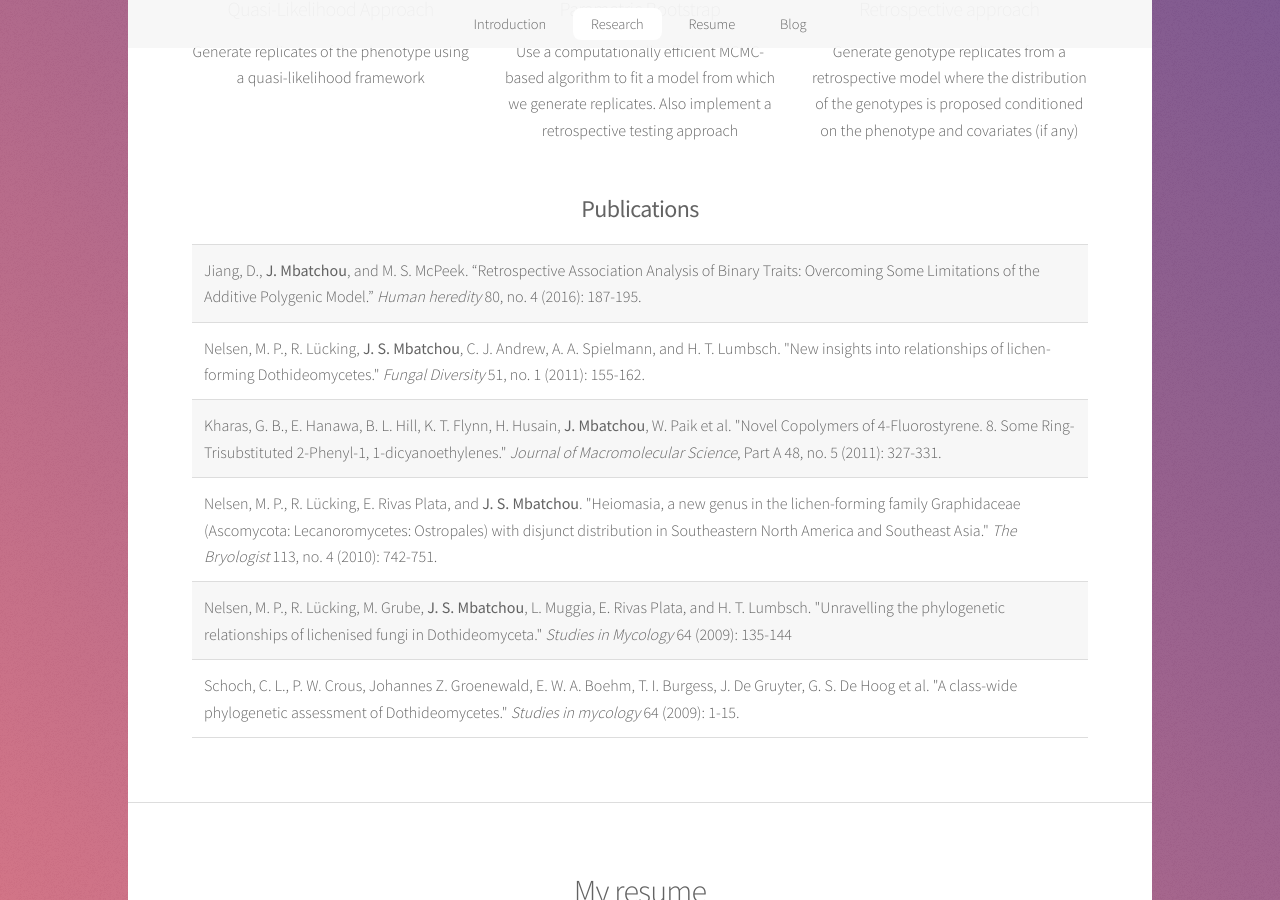
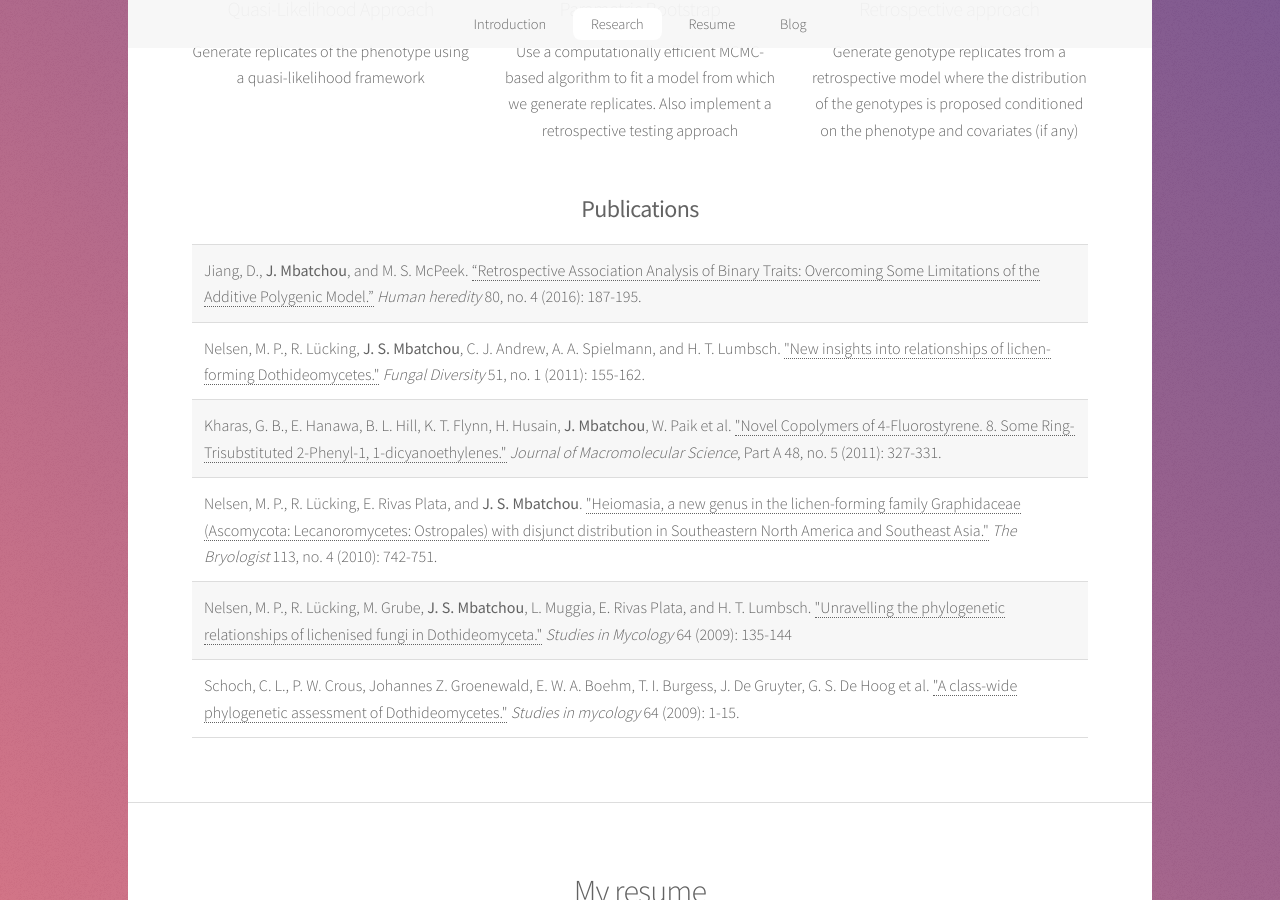
Before and after one commit to joellesophya/joellesophya.github.io, a Jekyll site: the page built from index.html, in a window 1280 px wide and 900 px high, scrolled down 1489 px. Built offline with Jekyll 4.4.1, drawn with Linux system fonts in a browser that asks for light colours.

Commit message:
Improving publications section

```diff
--- a/index.html
+++ b/index.html
@@ -48,23 +48,23 @@
 			<table>
 				<tbody>
 					<tr>
-						<td align="left">Jiang, D., <b>J. Mbatchou</b>, and M. S. McPeek. “Retrospective Association Analysis of Binary Traits: Overcoming Some Limitations of the Additive Polygenic Model.” <i>Human heredity</i> 80, no. 4 (2016): 187-195.</td>
+						<td align="left">Jiang, D., <b>J. Mbatchou</b>, and M. S. McPeek. <a href="https://scholar.google.com/citations?view_op=view_citation&hl=en&user=njW-kAMAAAAJ&citation_for_view=njW-kAMAAAAJ:zYLM7Y9cAGgC">“Retrospective Association Analysis of Binary Traits: Overcoming Some Limitations of the Additive Polygenic Model.”</a> <i>Human heredity</i> 80, no. 4 (2016): 187-195.</td>
 					</tr>
 					<tr>
-						<td align="left">Nelsen, M. P., R. Lücking, <b>J. S. Mbatchou</b>, C. J. Andrew, A. A. Spielmann, and H. T. Lumbsch. "New insights into relationships of lichen-forming Dothideomycetes." <i>Fungal Diversity</i> 51, no. 1 (2011): 155-162.</td>
+						<td align="left">Nelsen, M. P., R. Lücking, <b>J. S. Mbatchou</b>, C. J. Andrew, A. A. Spielmann, and H. T. Lumbsch. <a href="https://scholar.google.com/citations?view_op=view_citation&hl=en&user=njW-kAMAAAAJ&citation_for_view=njW-kAMAAAAJ:2osOgNQ5qMEC">"New insights into relationships of lichen-forming Dothideomycetes."</a> <i>Fungal Diversity</i> 51, no. 1 (2011): 155-162.</td>
 					</tr>
 					<tr>
-						<td align="left">Kharas, G. B., E. Hanawa, B. L. Hill, K. T. Flynn, H. Husain, <b>J. Mbatchou</b>, W. Paik et al. "Novel Copolymers of 4-Fluorostyrene. 8. Some Ring-Trisubstituted 2-Phenyl-1, 1-dicyanoethylenes." <i>Journal of Macromolecular Science</i>, Part A 48, no. 5 (2011): 327-331.</td>
+						<td align="left">Kharas, G. B., E. Hanawa, B. L. Hill, K. T. Flynn, H. Husain, <b>J. Mbatchou</b>, W. Paik et al. <a href="https://scholar.google.com/citations?view_op=view_citation&hl=en&user=njW-kAMAAAAJ&citation_for_view=njW-kAMAAAAJ:IjCSPb-OGe4C">"Novel Copolymers of 4-Fluorostyrene. 8. Some Ring-Trisubstituted 2-Phenyl-1, 1-dicyanoethylenes."</a> <i>Journal of Macromolecular Science</i>, Part A 48, no. 5 (2011): 327-331.</td>
 					</tr>
 					<tr>
-						<td align="left">Nelsen, M. P., R. Lücking, E. Rivas Plata, and <b>J. S. Mbatchou</b>. "Heiomasia, a new genus in the lichen-forming family Graphidaceae (Ascomycota: Lecanoromycetes: Ostropales) with disjunct distribution in Southeastern North America and Southeast Asia." <i>The Bryologist</i> 113, no. 4 (2010): 742-751.</td>
+						<td align="left">Nelsen, M. P., R. Lücking, E. Rivas Plata, and <b>J. S. Mbatchou</b>. <a href="https://scholar.google.com/citations?view_op=view_citation&hl=en&user=njW-kAMAAAAJ&citation_for_view=njW-kAMAAAAJ:qjMakFHDy7sC">"Heiomasia, a new genus in the lichen-forming family Graphidaceae (Ascomycota: Lecanoromycetes: Ostropales) with disjunct distribution in Southeastern North America and Southeast Asia."</a> <i>The Bryologist</i> 113, no. 4 (2010): 742-751.</td>
 					</tr>
 					<tr>
-						<td align="left">Nelsen, M. P., R. Lücking, M. Grube, <b>J. S. Mbatchou</b>, L. Muggia, E. Rivas Plata, and H. T. Lumbsch. "Unravelling the phylogenetic relationships of lichenised fungi in Dothideomyceta." <i>Studies in Mycology</i> 64 (2009): 135-144
+						<td align="left">Nelsen, M. P., R. Lücking, M. Grube, <b>J. S. Mbatchou</b>, L. Muggia, E. Rivas Plata, and H. T. Lumbsch. <a href="https://scholar.google.com/citations?view_op=view_citation&hl=en&user=njW-kAMAAAAJ&citation_for_view=njW-kAMAAAAJ:9yKSN-GCB0IC">"Unravelling the phylogenetic relationships of lichenised fungi in Dothideomyceta."</a> <i>Studies in Mycology</i> 64 (2009): 135-144
 						</td>
 					</tr>
 					<tr>
-						<td align="left">Schoch, C. L., P. W. Crous, Johannes Z. Groenewald, E. W. A. Boehm, T. I. Burgess, J. De Gruyter, G. S. De Hoog et al. "A class-wide phylogenetic assessment of Dothideomycetes." <i>Studies in mycology</i> 64 (2009): 1-15.</td>
+						<td align="left">Schoch, C. L., P. W. Crous, Johannes Z. Groenewald, E. W. A. Boehm, T. I. Burgess, J. De Gruyter, G. S. De Hoog et al. <a href="https://scholar.google.com/citations?view_op=view_citation&hl=en&user=njW-kAMAAAAJ&citation_for_view=njW-kAMAAAAJ:d1gkVwhDpl0C">"A class-wide phylogenetic assessment of Dothideomycetes."</a> <i>Studies in mycology</i> 64 (2009): 1-15.</td>
 					</tr>
 				</tbody>
 			</table>
```
